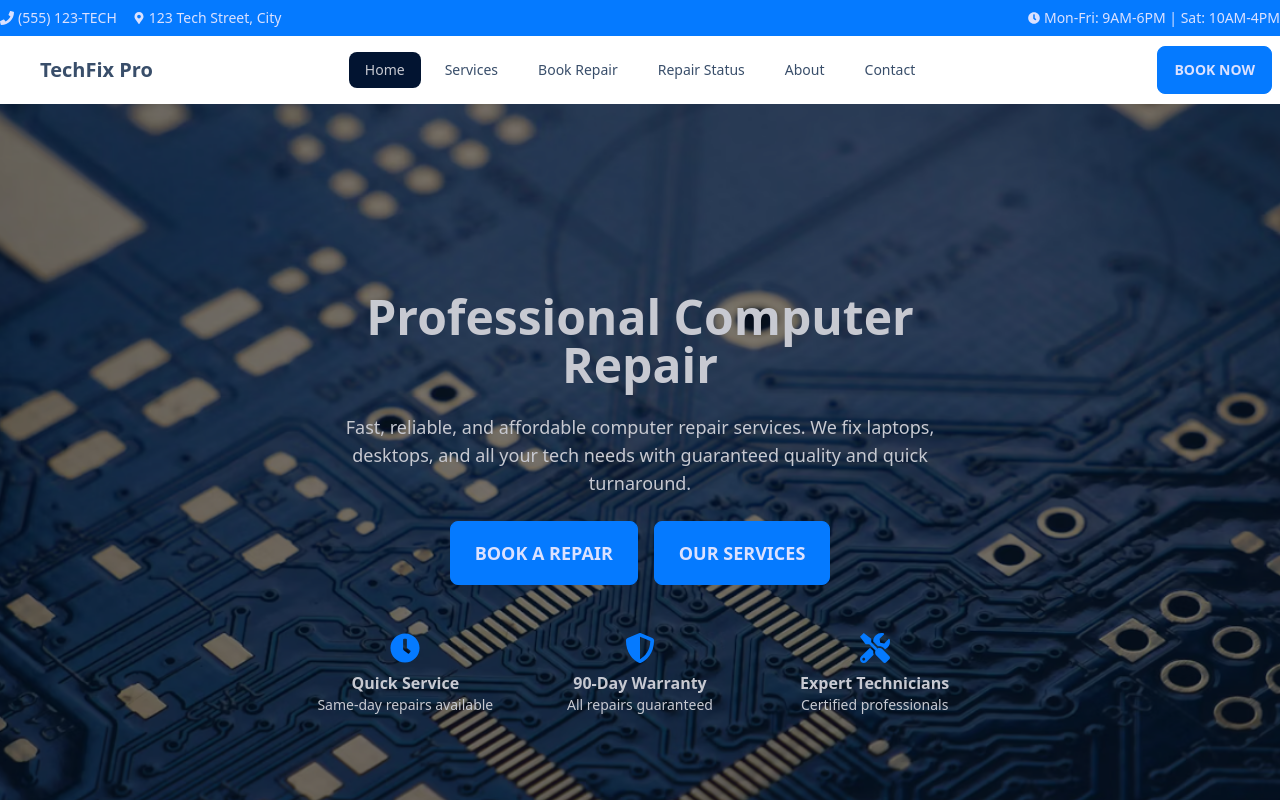
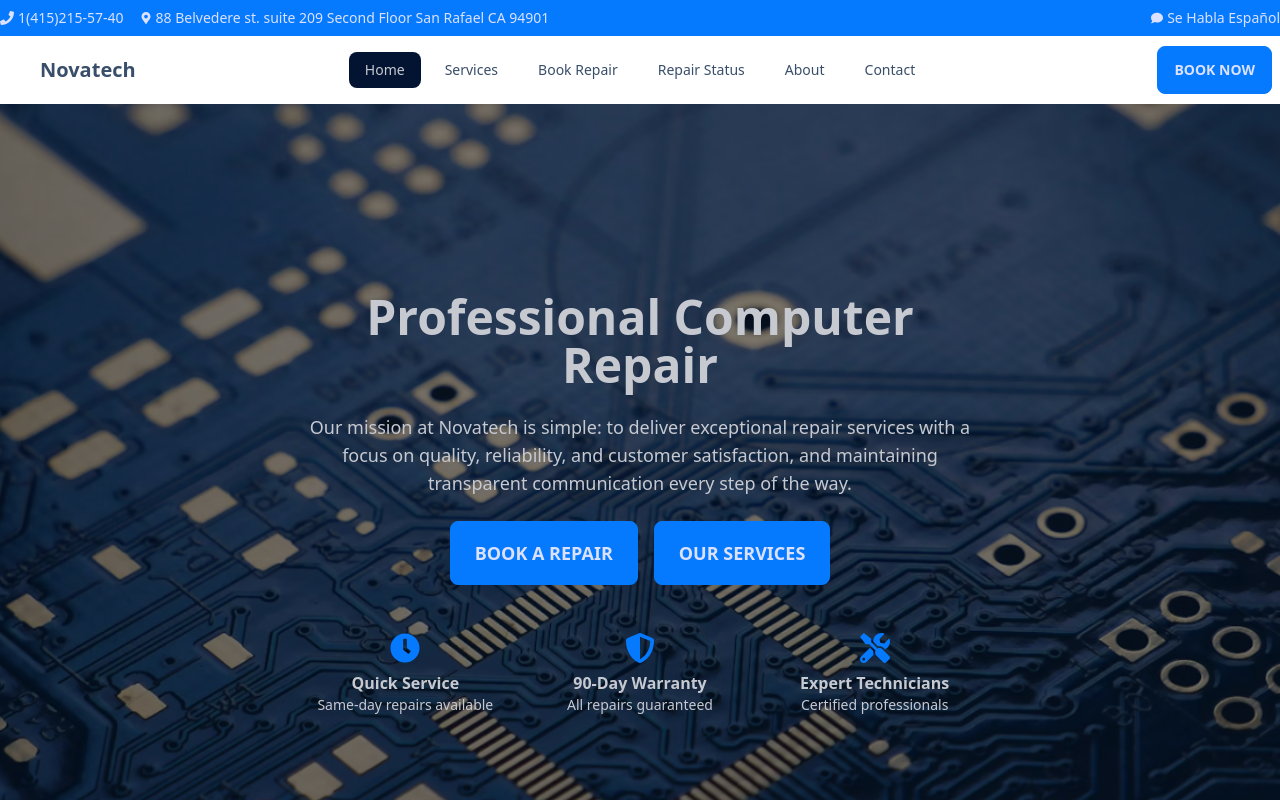
Before and after one commit to kikluz/techFix, a React (Vite) app: page / in a window 1280 px wide. Shown: the top 800 px of the page. Built offline with nearby package versions, Linux system fonts and the light colour scheme; some icons are missing.

Commit message:
add text on site

```diff
--- a/src/components/Header.jsx
+++ b/src/components/Header.jsx
@@ -1,5 +1,5 @@
 import React from "react";
-import { FaPhone, FaClock, FaMapMarkerAlt } from "react-icons/fa";
+import { FaPhone, FaComment, FaClock, FaMapMarkerAlt } from "react-icons/fa";
 
 // ? Create a header and navigation.
 const Header = () => {
@@ -9,16 +9,18 @@ const Header = () => {
         <div className="flex items-center gap-4 mb-2 sm:mb-0">
           <div className="flex items-center gap-1">
             <FaPhone className="text-sm" />
-            <span> (555) 123-TECH</span>
+            <span> 1(415)215-57-40</span>
           </div>
           <div className="flex items-center gap-1">
             <FaMapMarkerAlt className="text-xs" />
-            <span>123 Tech Street, City</span>
+            <span>
+              88 Belvedere st. suite 209 Second Floor San Rafael CA 94901
+            </span>
           </div>
         </div>
         <div className="flex items-center gap-1">
-          <FaClock className="text-xs" />
-          <span>Mon-Fri: 9AM-6PM | Sat: 10AM-4PM</span>
+          <FaComment className="text-xs" />
+          <span>Se Habla Español </span>
         </div>
       </div>
     </header>
--- a/src/components/Hero.jsx
+++ b/src/components/Hero.jsx
@@ -16,9 +16,10 @@ const Hero = () => {
           <div className="max-w-2xl">
             <h1 className="text-5xl font-bold">Professional Computer Repair</h1>
             <p className="py-6 text-lg">
-              Fast, reliable, and affordable computer repair services. We fix
-              laptops, desktops, and all your tech needs with guaranteed quality
-              and quick turnaround.
+              Our mission at Novatech is simple: to deliver exceptional repair
+              services with a focus on quality, reliability, and customer
+              satisfaction, and maintaining transparent communication every step
+              of the way.
             </p>
             <div className="flex flex-col sm:flex-row gap-4 justify-center">
               <Link to="/book-repair" className="btn btn-primary btn-lg">
--- a/src/components/Navbar.jsx
+++ b/src/components/Navbar.jsx
@@ -11,7 +11,7 @@ const Navbar = () => {
           {/* logo */}
           <NavLink to="/" className="flex items-center gap-2 text-xl font-bold">
             <FaWrench className="text-2xl text-primary" />
-            <span>TechFix Pro</span>
+            <span>Novatech</span>
           </NavLink>
           {/* mobil dropdown  */}
           <div className="dropdown">
--- a/src/pages/Services.jsx
+++ b/src/pages/Services.jsx
@@ -1,11 +1,23 @@
 import React from "react";
 import { ServicesList, Pricing } from "../components";
+import { Link } from "react-router-dom";
 const Services = () => {
   return (
-    <div className="space-y-16">
-      <ServicesList />
-      <Pricing />
-    </div>
+    <>
+      <div className="space-y-16">
+        <ServicesList />
+        {/* <Pricing /> */}
+        <div className="text-center mt-12 pb-4">
+          <p className="text-gray-600 mb-4">
+            Not sure which service you need? We offer free initial
+            consultations!
+          </p>
+          <Link to="/contact" className="btn btn-outline">
+            Get Free Consultation
+          </Link>
+        </div>
+      </div>
+    </>
   );
 };
 
```
